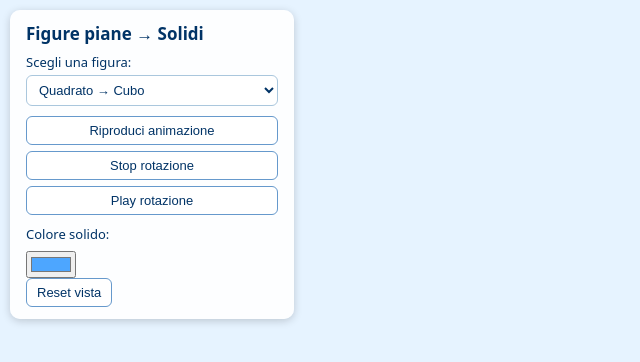
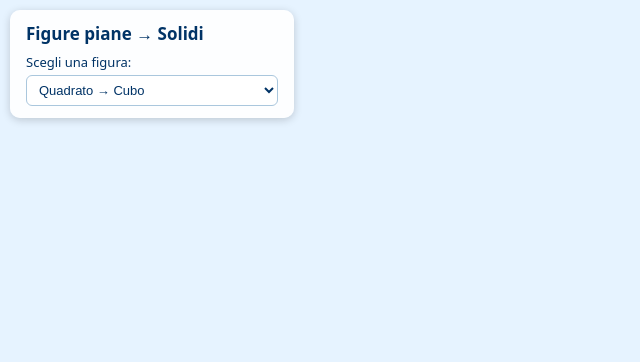
Before and after one commit to nyreegrifeo/figure-solide, a plain HTML site: page index.html in a window 1280 px wide. Shown: the whole page, without its empty margins (0-640 px from the left). Drawn offline with nearby package versions, Linux system fonts and the light colour scheme.

Commit message:
Update index.html

```diff
--- a/index.html
+++ b/index.html
@@ -4,18 +4,13 @@
   <meta charset="UTF-8" />
   <title>Figure piane e solidi</title>
   <link rel="stylesheet" href="style.css" />
-
-  <!-- Three.js -->
-  <script src="https://cdn.jsdelivr.net/npm/three@0.160.0/build/three.min.js"></script>
-
-  <!-- OrbitControls (versione che funziona SEMPRE) -->
-  <script src="https://cdn.jsdelivr.net/npm/three@0.160.0/examples/js/controls/OrbitControls.js"></script>
+  <script src="https://unpkg.com/three@0.160.0/build/three.min.js"></script>
 </head>
 <body>
   <div class="ui">
     <h1>Figure piane → Solidi</h1>
+    <label for="shapeSelect">Scegli una figura:</label>
 
-    <label for="shapeSelect">Scegli una figura:</label>
     <select id="shapeSelect">
       <optgroup label="Figure geometriche classiche">
         <option value="cube">Quadrato → Cubo</option>
@@ -53,19 +48,6 @@
         <option value="curvedArrow">Freccia curva → Solido</option>
       </optgroup>
     </select>
-
-    <div class="buttons">
-      <button id="replayBtn">Riproduci animazione</button>
-      <button id="stopRotBtn">Stop rotazione</button>
-      <button id="playRotBtn">Play rotazione</button>
-    </div>
-
-    <div class="colorBox">
-      <label for="colorPicker">Colore solido:</label>
-      <input type="color" id="colorPicker" value="#4da6ff">
-    </div>
-
-    <button id="resetViewBtn">Reset vista</button>
   </div>
 
   <script src="script.js"></script>
```
